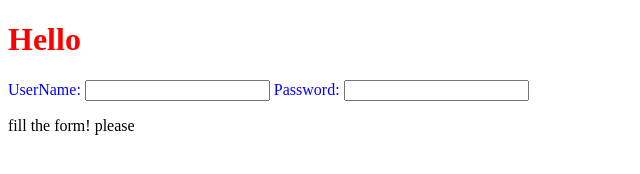
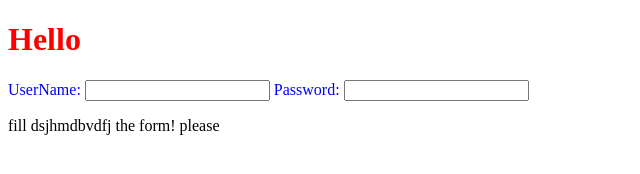
Before and after one commit to ojasvaagarwal/Student-Task-Manager, a plain HTML site: page index.html in a window 1280 px wide. Shown: the whole page, without its empty margins (0-640 px from the left). Drawn offline with Linux system fonts and the light colour scheme.

Commit message:
changes make in index.html

```diff
--- a/index.html
+++ b/index.html
@@ -15,6 +15,6 @@
         <label for="pass">Password: </label>
         <input type="password" name="" id="">
     </form>
-    <p>fill the form! please</p>
+    <p>fill dsjhmdbvdfj the form! please</p>
 </body>
 </html>
```
